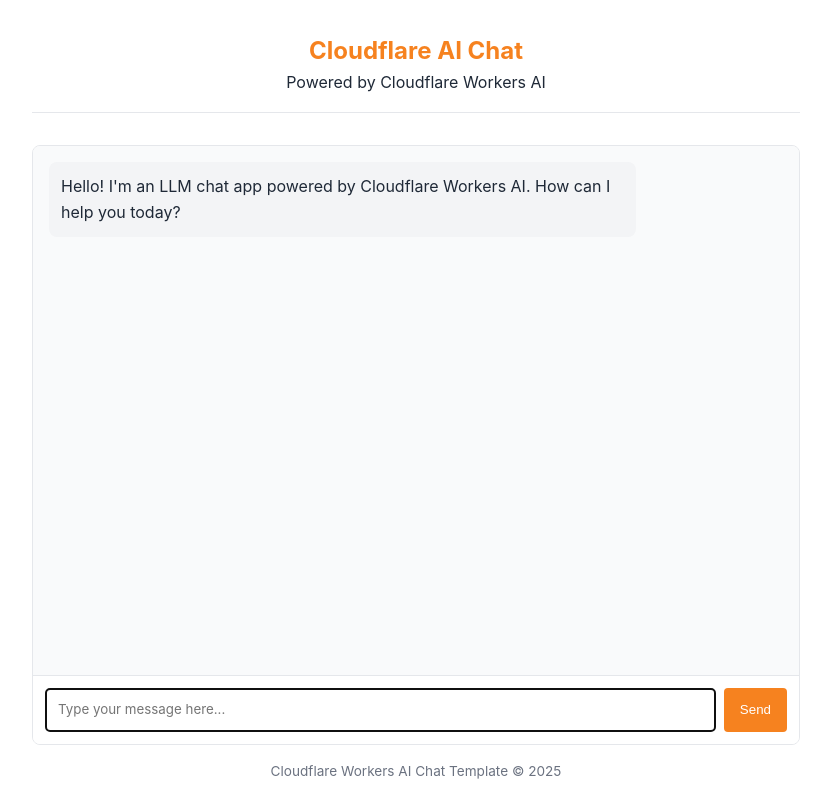
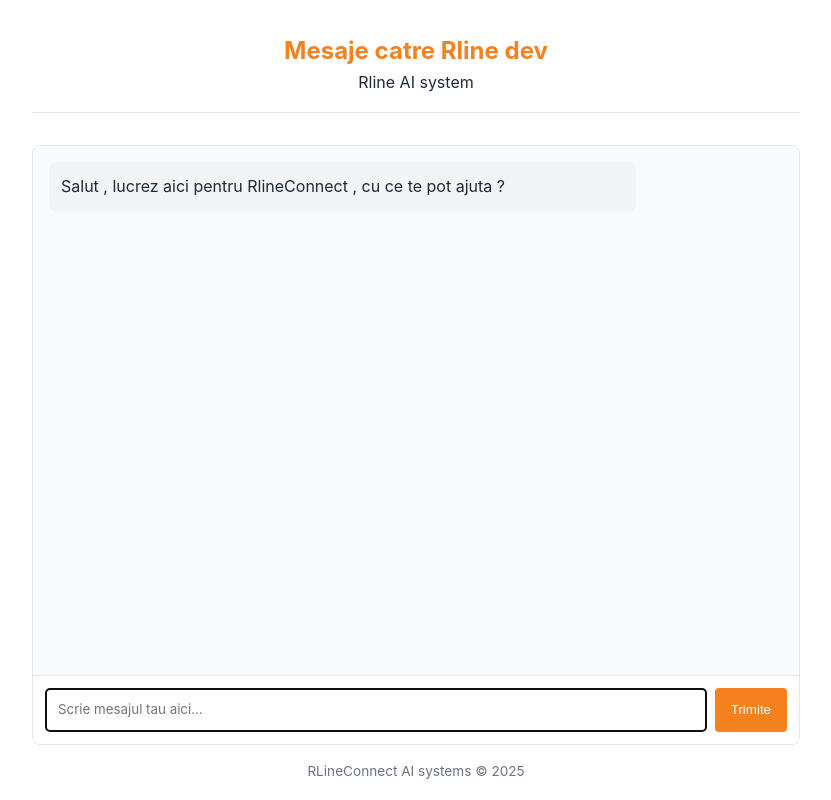
Before and after one commit to Narcis-Ionut/llm-chat-app-rlinedev, a website: page public/index.html in a window 1280 px wide. Shown: the whole page, without its empty margins (224-1055 px from the left). Drawn offline with Linux system fonts and the light colour scheme.

Commit message:
Update index.html

```diff
--- a/public/index.html
+++ b/public/index.html
@@ -3,7 +3,7 @@
   <head>
     <meta charset="UTF-8" />
     <meta name="viewport" content="width=device-width, initial-scale=1.0" />
-    <title>LLM Chat App</title>
+    <title>Rline chat app</title>
     <style>
       :root {
         --primary-color: #f6821f;
@@ -138,37 +138,36 @@
   </head>
   <body>
     <header>
-      <h1>Cloudflare AI Chat</h1>
-      <p>Powered by Cloudflare Workers AI</p>
+      <h1>Mesaje catre Rline dev</h1>
+      <p>Rline AI system</p>
     </header>
 
     <div class="chat-container">
       <div id="chat-messages" class="chat-messages">
         <div class="message assistant-message">
           <p>
-            Hello! I'm an LLM chat app powered by Cloudflare Workers AI. How can
-            I help you today?
+            Salut , lucrez aici pentru RlineConnect , cu ce te pot ajuta ?
           </p>
         </div>
       </div>
 
       <div class="typing-indicator" id="typing-indicator">
-        AI is thinking...
+        Ma gandesc ...
       </div>
 
       <div class="message-input">
         <textarea
           id="user-input"
-          placeholder="Type your message here..."
+          placeholder="Scrie mesajul tau aici..."
           rows="1"
           autofocus
         ></textarea>
-        <button id="send-button">Send</button>
+        <button id="send-button">Trimite</button>
       </div>
     </div>
 
     <footer>
-      <p>Cloudflare Workers AI Chat Template &copy; 2025</p>
+      <p>RLineConnect AI systems &copy; 2025</p>
     </footer>
 
     <!-- Chat app script -->
```
